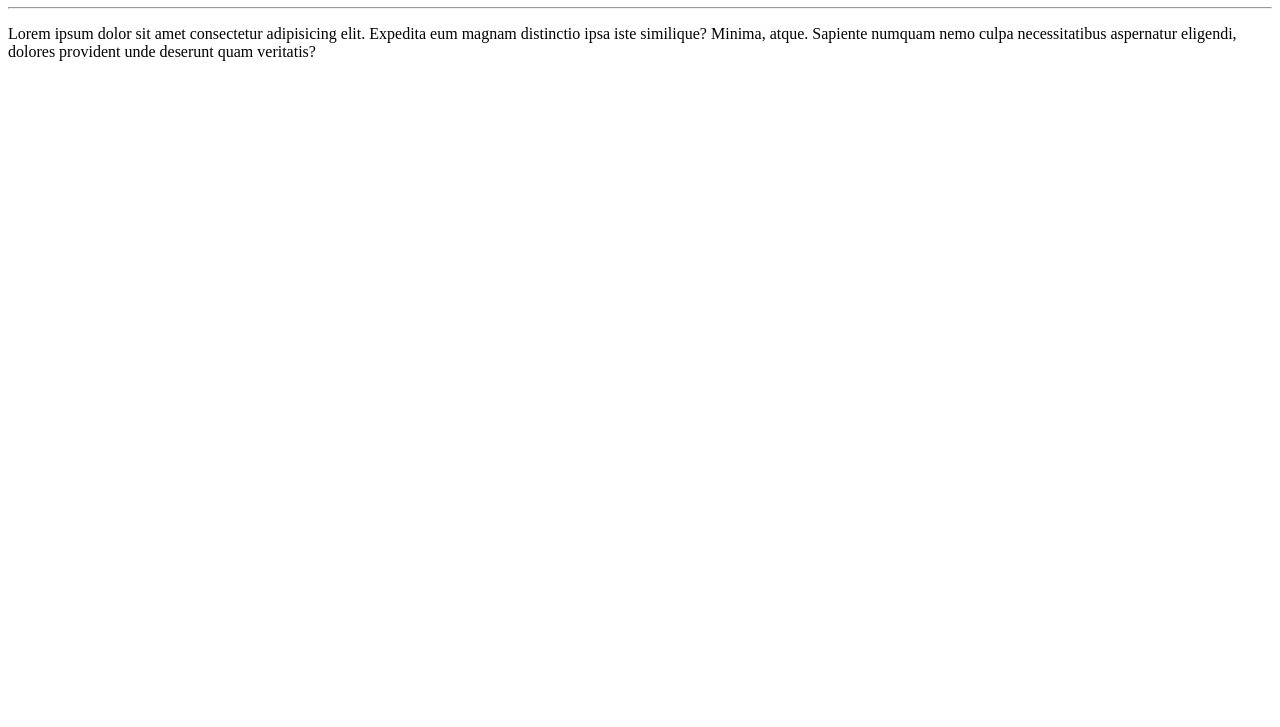
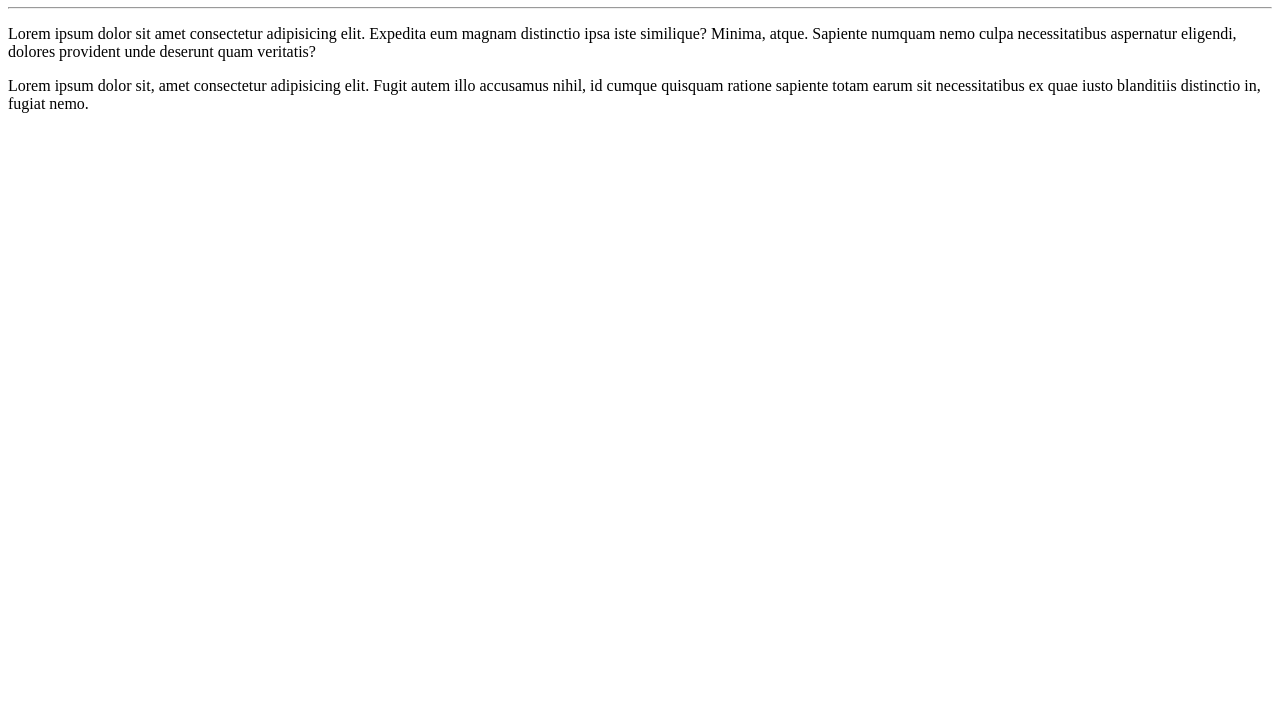
Before and after one commit to joaopaulopires/Ola-Mundo, a plain HTML site: page site exemplo/index.html in a window 1280 px wide. Shown: the part 73-800 px from the top of the page. Drawn offline with Linux system fonts and the light colour scheme.

Commit message:
adicionei um parágrafo

```diff
--- a/site exemplo/index.html
+++ b/site exemplo/index.html
@@ -9,5 +9,6 @@
     <h1>Olá, Mundo!</h1>
     <hr>
     <p>Lorem ipsum dolor sit amet consectetur adipisicing elit. Expedita eum magnam distinctio ipsa iste similique? Minima, atque. Sapiente numquam nemo culpa necessitatibus aspernatur eligendi, dolores provident unde deserunt quam veritatis?</p>
+    <p>Lorem ipsum dolor sit, amet consectetur adipisicing elit. Fugit autem illo accusamus nihil, id cumque quisquam ratione sapiente totam earum sit necessitatibus ex quae iusto blanditiis distinctio in, fugiat nemo.</p>
 </body>
 </html>
```
